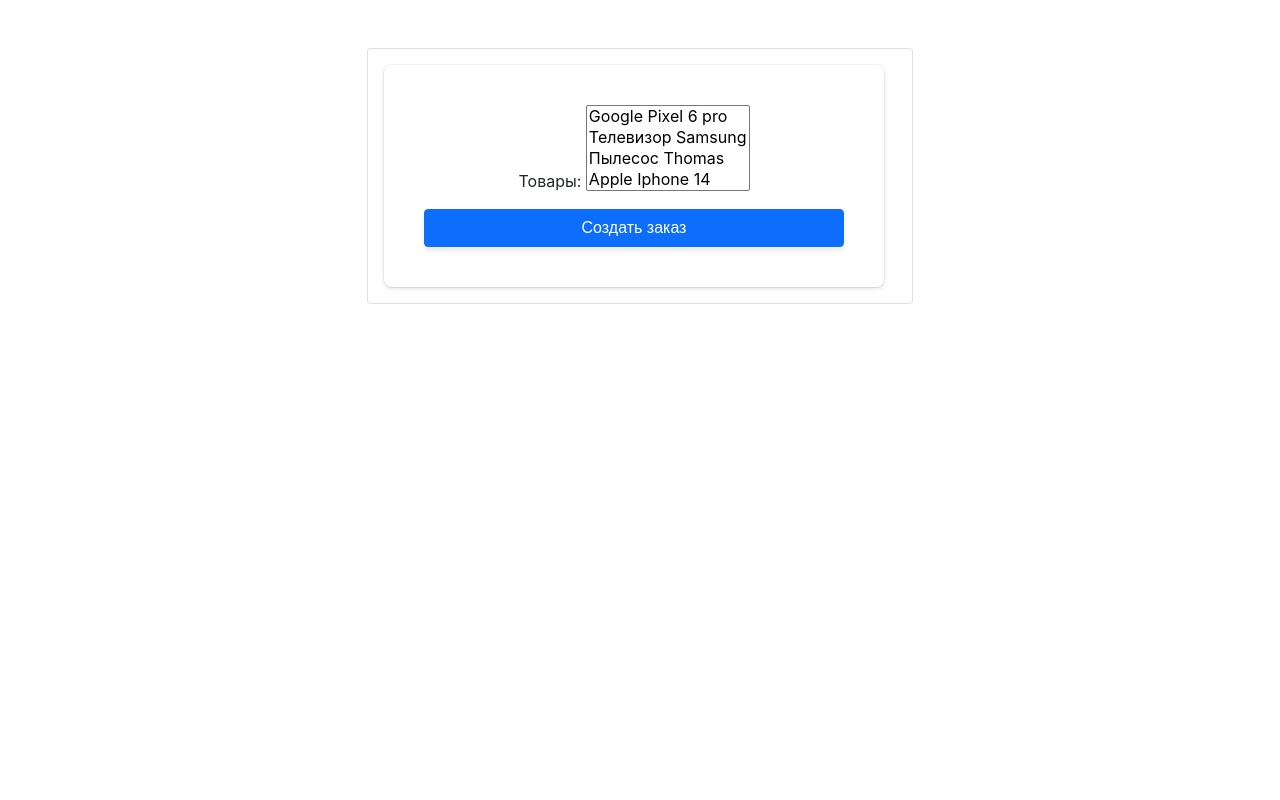
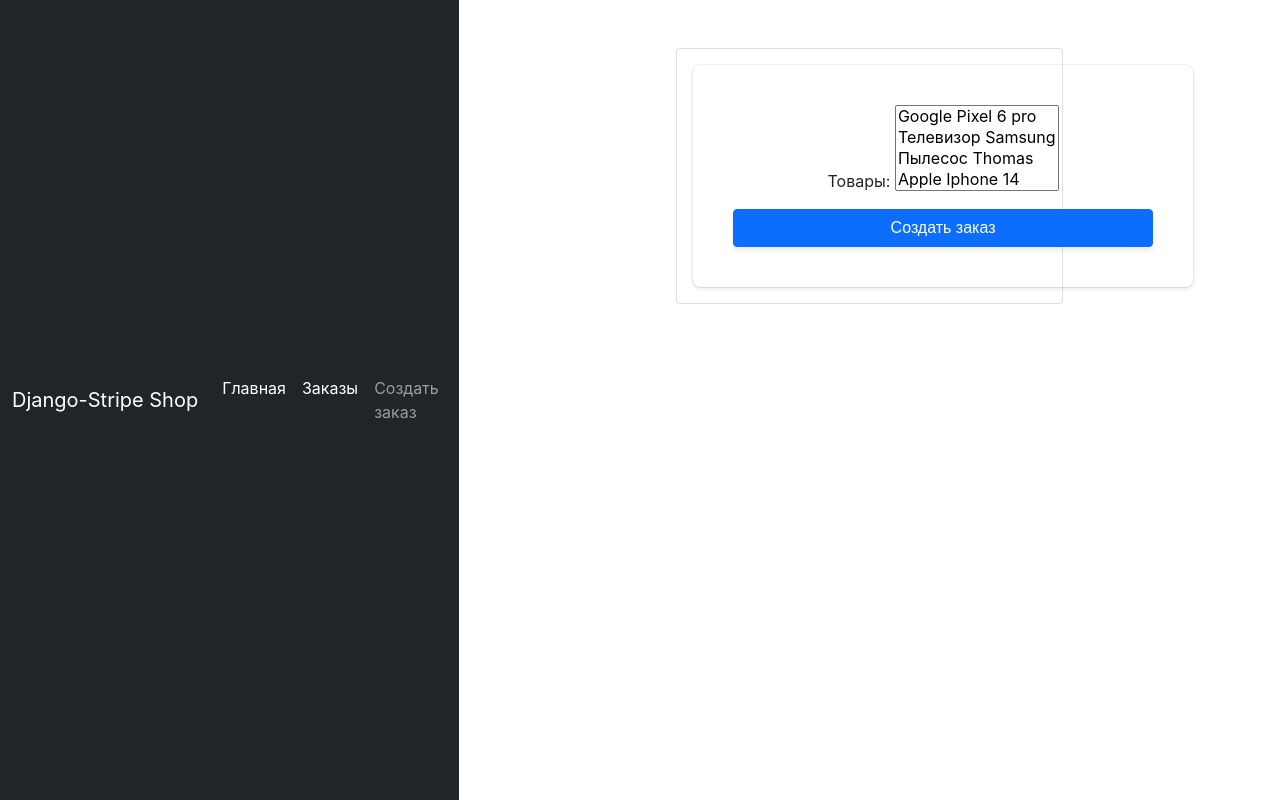
Before and after one commit to AKunshin/online_store, a Django app: page /add_to_order/ in a window 1280 px wide. Run offline with Django 4.2, Linux system fonts and the light colour scheme; data comes from the database, SQL or seed files in the repository; both versions use the stored data as it was after the commit; some libraries are stand-ins or nearby versions.

Commit message:
Add NavBar, order_list

```diff
--- a/payments/urls.py
+++ b/payments/urls.py
@@ -9,7 +9,8 @@
     path('<int:pk>', ItemBuyView.as_view(), name="buy_item"),
     path('success/', SuccessPayView.as_view(), name="success_pay"),
     path('cancel/', CancelPayView.as_view(), name="cancel_pay"),
+    path('orders/', OrderListView.as_view(), name="orders_list"),
     path('add_to_order/', add_to_order, name="add_to_order"),
+    path('order/<int:pk>/', OrderPaymentView.as_view(), name="view_order"),
     path('create-payment-intent/<int:pk>/', StripeIntentView.as_view(), name='create-payment-intent'),
-    path('order/<int:pk>/', OrderPaymentView.as_view(), name="view_order"),
 ]
--- a/payments/views.py
+++ b/payments/views.py
@@ -34,11 +34,16 @@
             obj.save()
         return Item.objects.all()
 
-    def get_context_data(self, **kwargs):
-        """Вывод списка заказов"""
-        context = super().get_context_data(**kwargs)
-        context['orders'] = Order.objects.all()
-        return context
+    # def get_context_data(self, **kwargs):
+    #     """Вывод списка заказов"""
+    #     context = super().get_context_data(**kwargs)
+    #     context['orders'] = Order.objects.all()
+    #     return context
+
+class OrderListView(ListView):
+    model = Order
+    template_name = "shop/order_list.html"
+    context_object_name = "orders"
 
 
 class ItemView(DetailView):
@@ -97,7 +102,7 @@
         form = OrderForm(request.POST)
         if form.is_valid():
             order = form.save()
-            return redirect("view_order")
+            return redirect("orders_list")
     else:
         form = OrderForm()
     return render(request, "shop/add_to_order.html", {'form': form})
--- a/shop/models.py
+++ b/shop/models.py
@@ -64,3 +64,4 @@
     class Meta:
         verbose_name = "Заказ"
         verbose_name_plural = "Заказы"
+        ordering = ['-id']
--- a/shop/templates/shop/add_to_order.html
+++ b/shop/templates/shop/add_to_order.html
@@ -6,7 +6,7 @@
         <div class="col-lg-6 col-md-8 mx-auto">
           <div class="card">
                 <div class="card-body">
-                    <form action="{% url 'view_order' order.pk %}}" method="post">
+                    <form action="{{ order.get_absolute_url }}" method="post">
                         {% csrf_token %}
                         {{ form.as_p }}
                         <div class="d-grid gap-2">
--- a/shop/templates/shop/order_detail.html
+++ b/shop/templates/shop/order_detail.html
@@ -35,7 +35,7 @@
     </div>
   </div>
   {% csrf_token %}
-  <script type="text/javascript">
+<script type="text/javascript">
 const csrftoken = '{{ csrf_token }}';
 
 // This is your test publishable API key.
--- a/templates/base.html
+++ b/templates/base.html
@@ -5,14 +5,20 @@
     <meta charset="UTF-8" />
     <meta http-equiv="X-UA-Compatible" content="IE=edge" />
     <meta name="viewport" content="width=device-width, initial-scale=1.0" />
-    <link href="{% static 'bootstrap/css/bootstrap.min.css' %}" rel="stylesheet">
+    <link href="{% static 'bootstrap/css/bootstrap.min.css' %}" rel="stylesheet" />
     <link rel="stylesheet" href="{% static 'css/checkout.css' %}" />
     <script src="https://polyfill.io/v3/polyfill.min.js?version=3.52.1&features=fetch"></script>
     <script src="https://js.stripe.com/v3/"></script>
-    <!-- <script src="{% static 'js/checkout.js' %}"></script>     -->
-    <title>{% block title %}Крутой Online-Магазин{% endblock %}</title>
+    <title>
+      {% block title %}
+      Крутой Online-Магазин
+      {% endblock %}
+    </title>
   </head>
   <body>
-    {% block content %} CONTENT {% endblock %}
+    {% include 'inc/_navbar.html' %}
+    {% block content %}
+     CONTENT
+     {% endblock %}
   </body>
 </html>
--- /dev/null
+++ b/templates/inc/_navbar.html
@@ -0,0 +1,27 @@
+<nav class="navbar navbar-expand-lg navbar-dark bg-dark">
+    <div class="container-fluid">
+        <a class="navbar-brand" href="{% url 'home' %}">Django-Stripe Shop</a>
+        <button class="navbar-toggler"
+                type="button"
+                data-bs-toggle="collapse"
+                data-bs-target="#navbarSupportedContent"
+                aria-controls="navbarSupportedContent"
+                aria-expanded="false"
+                aria-label="Toggle navigation">
+            <span class="navbar-toggler-icon"></span>
+        </button>
+        <div class="collapse navbar-collapse" id="navbarSupportedContent">
+            <ul class="navbar-nav me-auto mb-2 mb-lg-0">
+                <li class="nav-item">
+                    <a class="nav-link active" aria-current="page" href="{% url 'home' %}">Главная</a>
+                </li>
+                <li class="nav-item">
+                    <a class="nav-link active" aria-current="page" href="{% url 'orders_list' %}">Заказы</a>
+                </li>
+                    <li class="nav-item">
+                        <a class="nav-link" href="{% url 'add_to_order' %}">Создать заказ</a>
+                    </li>
+            </ul>
+        </div>
+    </div>
+</nav>
```
Also changed, not shown: shop/templates/shop/order_list.html (added, +21 -0 lines), db.sqlite3.
